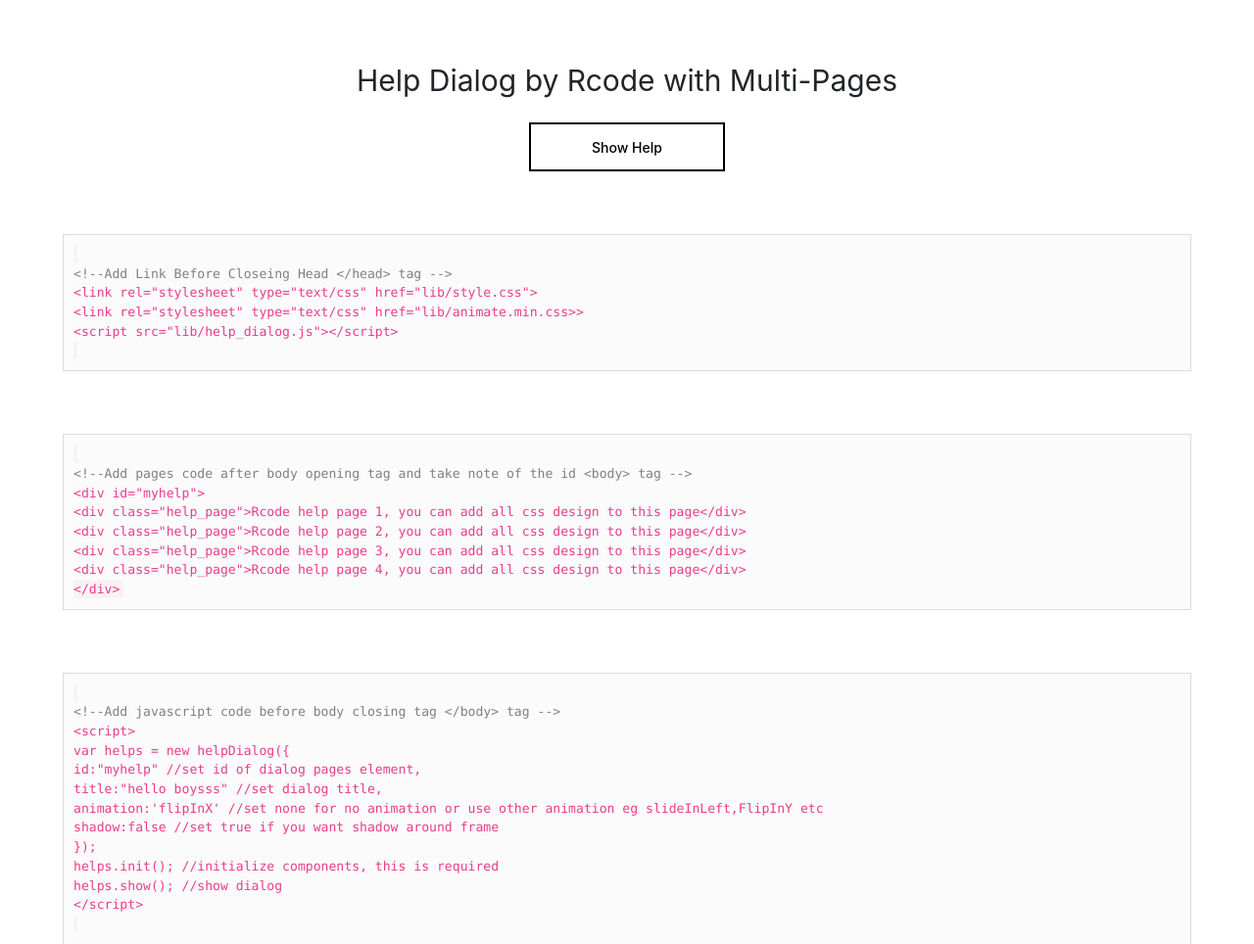
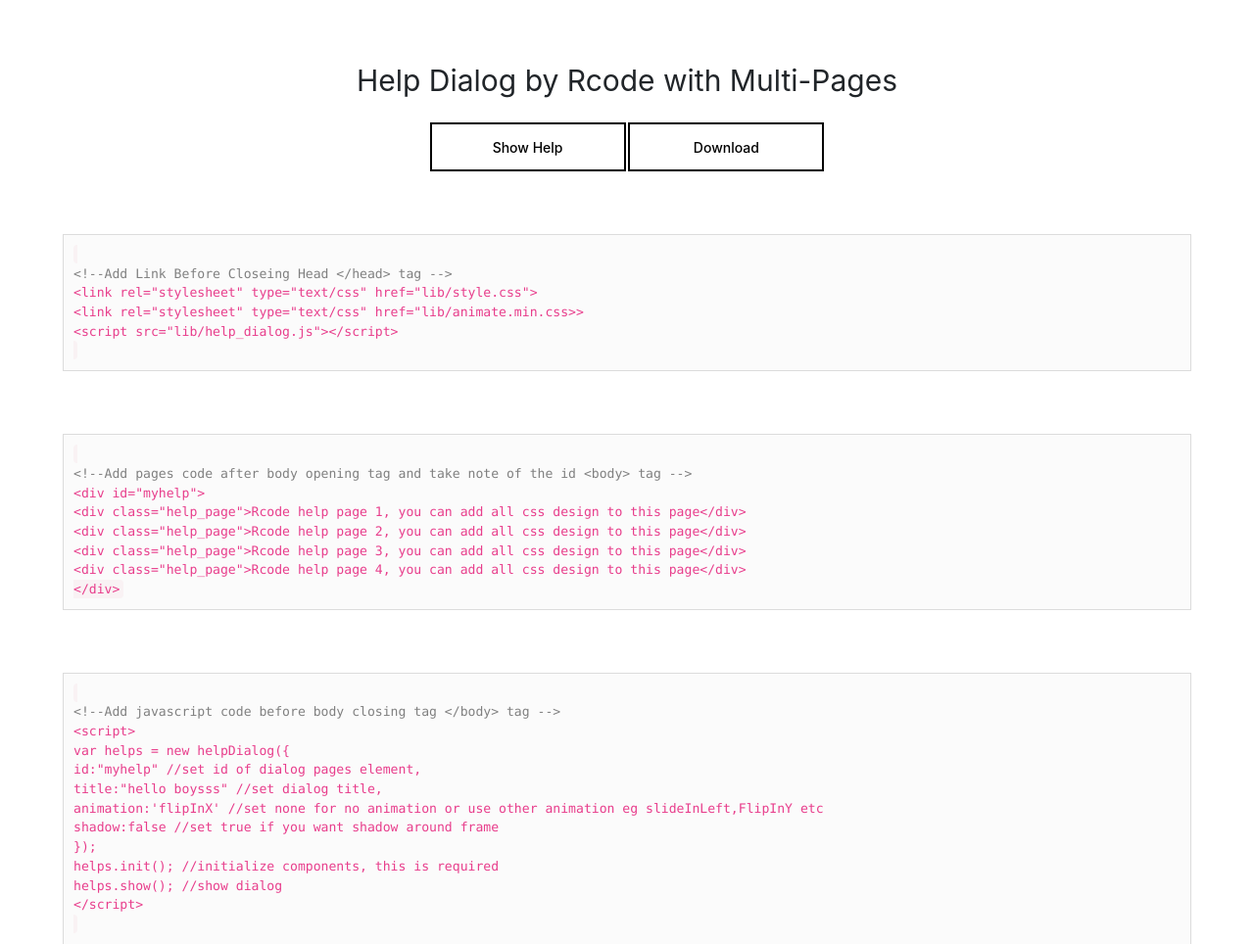
Before and after one commit to dev-rcode/dev-rcode.github.io, a plain HTML site: page help_dialog/index.html in a window 1280 px wide. Shown: the top 964 px of the page at 98% size. Drawn offline with nearby package versions, Linux system fonts and the light colour scheme; a web font is replaced by a local one.

Commit message:
Update index.html

```diff
--- a/help_dialog/index.html
+++ b/help_dialog/index.html
@@ -55,7 +55,7 @@ Rcode Help Dialog with Multi-Pages
             }
         </style>
     <div class="tit">Help Dialog by Rcode with Multi-Pages</div>
-        <center><button class="btk" onclick="show_dialog()">Show Help</button></center>
+        <center><button class="btk" onclick="show_dialog()">Show Help</button> <a href="help_dialog.zip" download> <button class="btk">Download</button></a></center>
         <div class="cd">
             <code>
            <div style="color:gray"> &lt;!--Add Link Before Closeing Head &lt;/head&gt; tag --&gt;</div>
```
